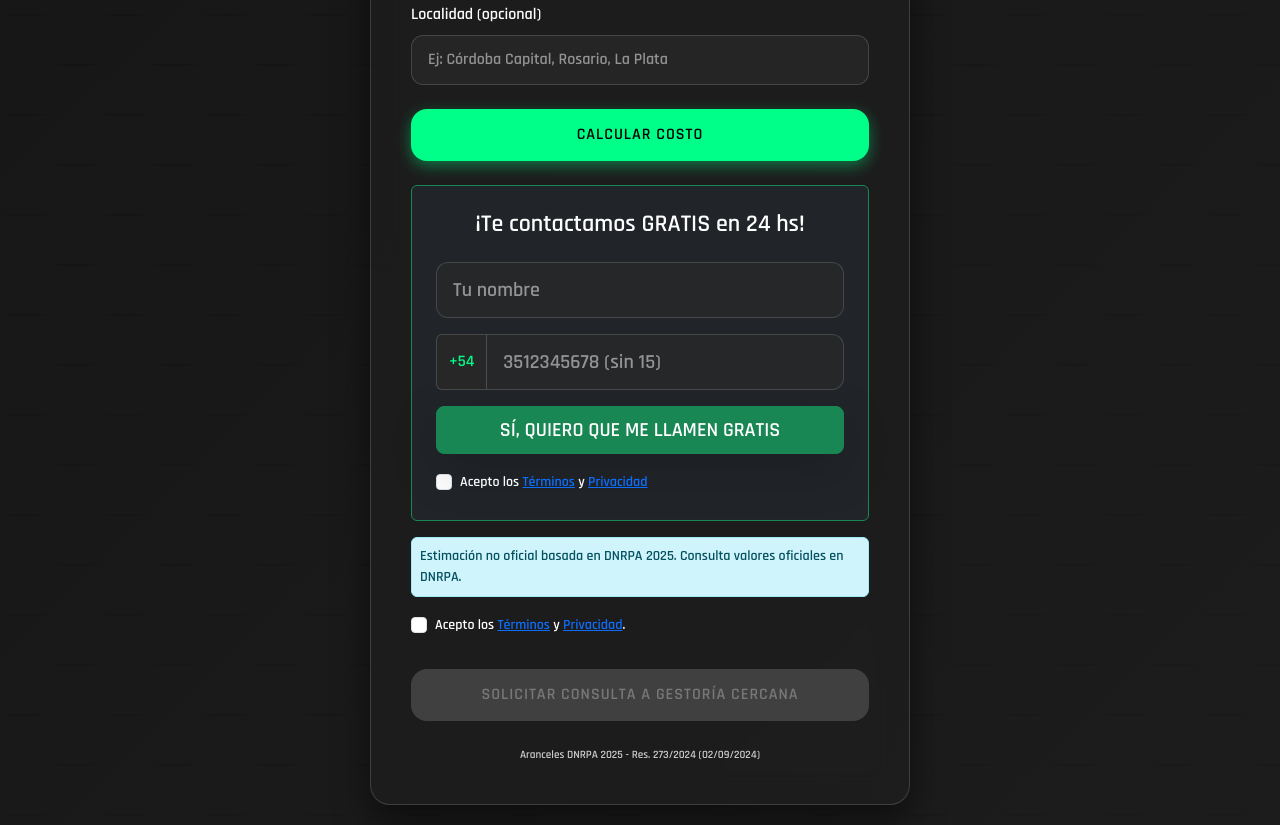
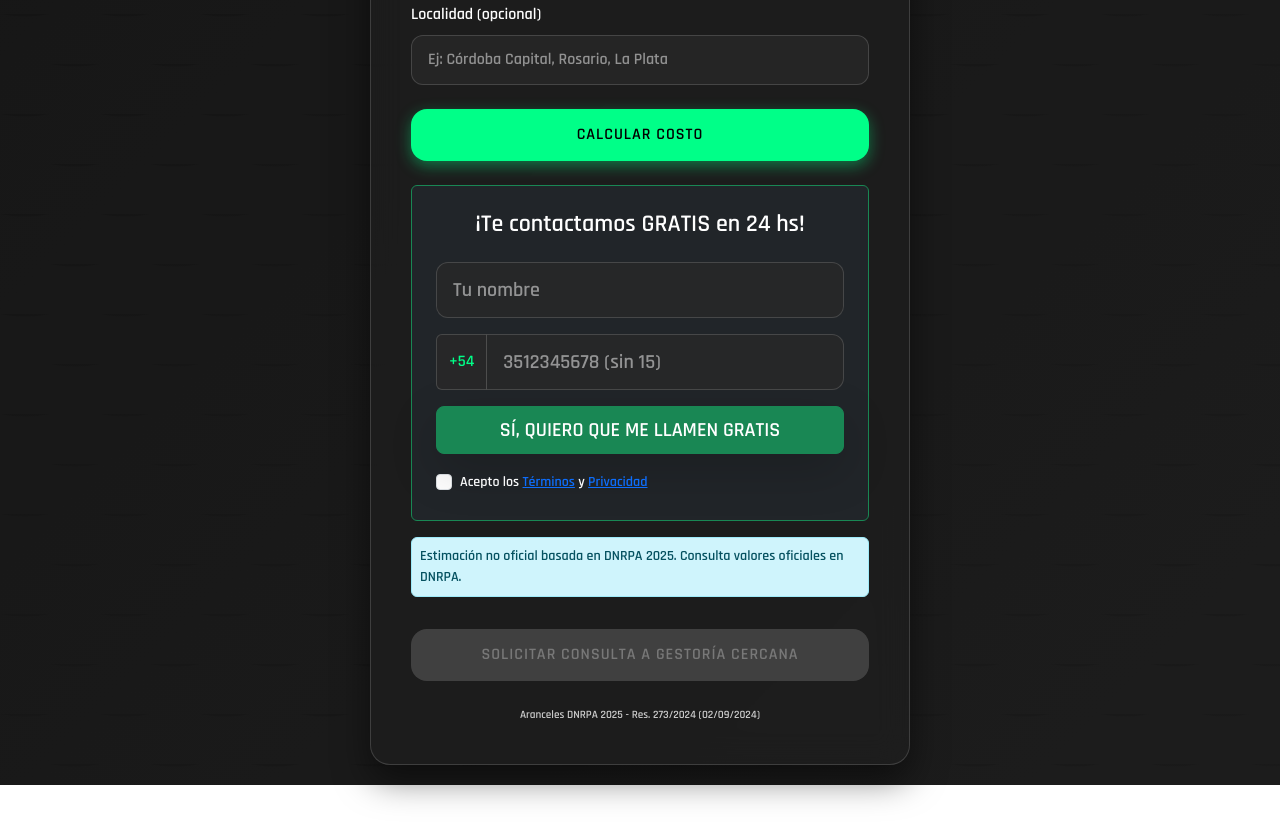
Before and after one commit to gestorleads/calculadora-transferencias, a plain HTML site: page index.html in a window 1280 px wide. Shown: the part 686-1511 px from the top of the page. After the commit the page ends 1471 px from the top, so only its background shows below. Drawn offline with nearby package versions, Linux system fonts and the light colour scheme.

Commit message:
Update index.html

```diff
--- a/index.html
+++ b/index.html
@@ -295,14 +295,6 @@
         Estimación no oficial basada en DNRPA 2025. Consulta valores oficiales en DNRPA.
       </div>
 
-      <!-- CHECKBOX -->
-      <div class="form-check mb-3">
-        <input type="checkbox" class="form-check-input" id="acepto" required>
-        <label class="form-check-label small" for="acepto">
-          Acepto los <a href="#terminos" data-bs-toggle="modal" data-bs-target="#modalTerminos">Términos</a> y <a href="#privacidad" data-bs-toggle="modal" data-bs-target="#modalPrivacidad">Privacidad</a>.
-        </label>
-      </div>
-
       <!-- FORMULARIO LEAD -->
       <div id="formLead" style="display:none;">
         <div class="mb-3">
```
